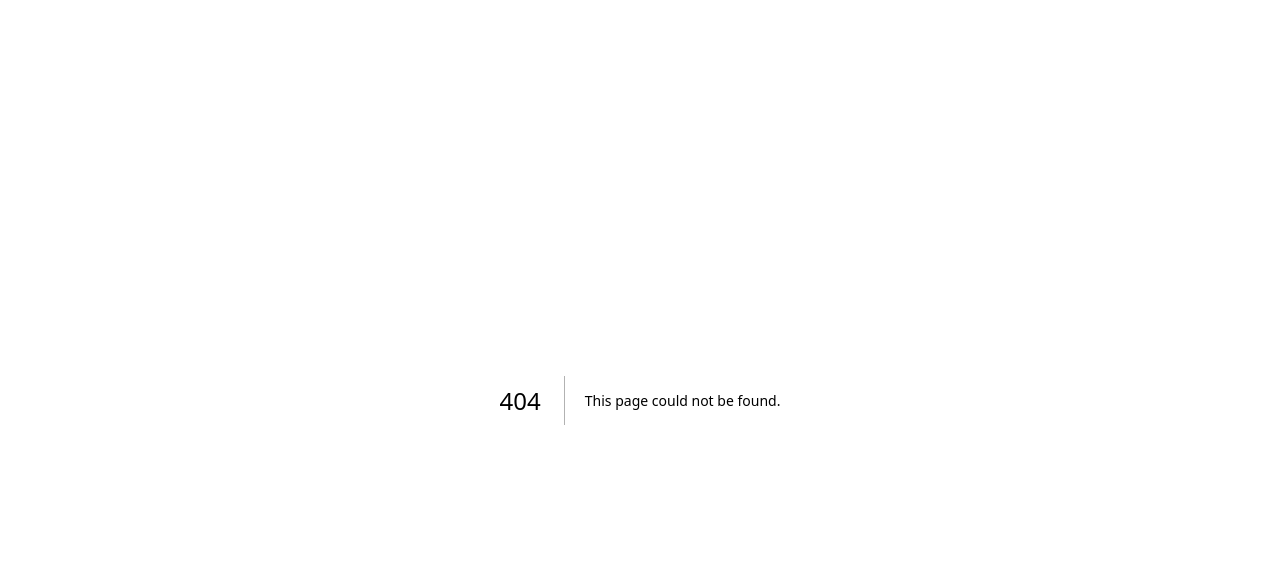
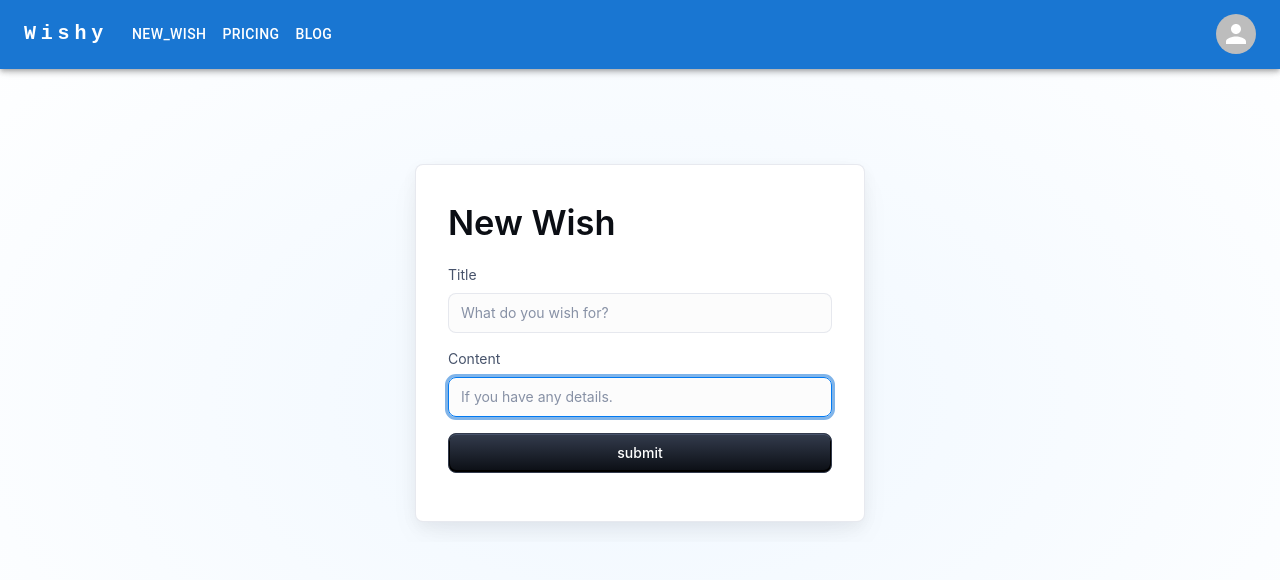
Before and after one commit to kongo-28/wishy_client, a Next.js app: page /new_wish in a window 1280 px wide. Before the commit this address had no page. Shown: the top 580 px of the page. Built offline with nearby package versions, Linux system fonts and the light colour scheme.

Commit message:
wish新規投稿機能実装

```diff
--- a/components/ResponsiveAppBar.tsx
+++ b/components/ResponsiveAppBar.tsx
@@ -11,8 +11,9 @@ import Avatar from "@mui/material/Avatar";
 import Button from "@mui/material/Button";
 import Tooltip from "@mui/material/Tooltip";
 import MenuItem from "@mui/material/MenuItem";
+import Link from "next/link";
 
-const pages = ["Products", "Pricing", "Blog"];
+const pages = ["New_Wish", "Pricing", "Blog"];
 const settings = ["Profile", "Account", "Dashboard", "Logout"];
 
 function ResponsiveAppBar() {
@@ -90,7 +91,8 @@ function ResponsiveAppBar() {
               >
                 {pages.map((page) => (
                   <MenuItem key={page} onClick={handleCloseNavMenu}>
-                    <Typography sx={{ textAlign: "center" }}>{page}</Typography>
+                    {/* <Typography sx={{ textAlign: "center" }}>{page}</Typography> */}
+                    <Link href={`/${page.toLowerCase()}`}>{page}</Link>
                   </MenuItem>
                 ))}
               </Menu>
@@ -117,6 +119,7 @@ function ResponsiveAppBar() {
               {pages.map((page) => (
                 <Button
                   key={page}
+                  href={`/${page.toLowerCase()}`}
                   onClick={handleCloseNavMenu}
                   sx={{ my: 2, color: "white", display: "block" }}
                 >
--- /dev/null
+++ b/pages/new_wish.tsx
@@ -0,0 +1,192 @@
+import React, { ChangeEvent, useState } from "react";
+import Box from "@mui/material/Box";
+import Button from "@mui/material/Button";
+import CssBaseline from "@mui/material/CssBaseline";
+import FormLabel from "@mui/material/FormLabel";
+import FormControl from "@mui/material/FormControl";
+import Link from "@mui/material/Link";
+import TextField from "@mui/material/TextField";
+import Typography from "@mui/material/Typography";
+import Stack from "@mui/material/Stack";
+import MuiCard from "@mui/material/Card";
+import { styled } from "@mui/material/styles";
+import AppTheme from "@/components/shared-theme/AppTheme";
+import ColorModeSelect from "@/components/shared-theme/ColorModeSelect";
+import axios from "axios";
+import { useRouter } from "next/router";
+import Cookies from "js-cookie";
+import ResponsiveAppBar from "@/components/ResponsiveAppBar";
+
+const Card = styled(MuiCard)(({ theme }) => ({
+  display: "flex",
+  flexDirection: "column",
+  alignSelf: "center",
+  width: "100%",
+  padding: theme.spacing(4),
+  gap: theme.spacing(2),
+  margin: "auto",
+  [theme.breakpoints.up("sm")]: {
+    maxWidth: "450px",
+  },
+  boxShadow:
+    "hsla(220, 30%, 5%, 0.05) 0px 5px 15px 0px, hsla(220, 25%, 10%, 0.05) 0px 15px 35px -5px",
+  ...theme.applyStyles("dark", {
+    boxShadow:
+      "hsla(220, 30%, 5%, 0.5) 0px 5px 15px 0px, hsla(220, 25%, 10%, 0.08) 0px 15px 35px -5px",
+  }),
+}));
+
+const SignInContainer = styled(Stack)(({ theme }) => ({
+  padding: 20,
+  marginTop: "10vh",
+  "&::before": {
+    content: '""',
+    display: "block",
+    position: "absolute",
+    zIndex: -1,
+    inset: 0,
+    backgroundImage:
+      "radial-gradient(ellipse at 50% 50%, hsl(210, 100%, 97%), hsl(0, 0%, 100%))",
+    backgroundRepeat: "no-repeat",
+    ...theme.applyStyles("dark", {
+      backgroundImage:
+        "radial-gradient(at 50% 50%, hsla(210, 100%, 16%, 0.5), hsl(220, 30%, 5%))",
+    }),
+  },
+}));
+
+export default function NewWish(props: { disableCustomTheme?: boolean }) {
+  const [titleError, setTitleError] = React.useState(false);
+  const [titleErrorMessage, setTitleErrorMessage] = React.useState("");
+  const [open, setOpen] = React.useState(false);
+
+  const [title, setTitle] = useState("");
+  const [content, setContent] = useState("");
+  const router = useRouter();
+
+  const handleSubmit = async (event: React.FormEvent<HTMLFormElement>) => {
+    event.preventDefault();
+    const data = new FormData(event.currentTarget);
+    console.log({
+      title: data.get("title"),
+      content: data.get("content"),
+    });
+    try {
+      await axios.post("http://localhost:3000/wishes", {
+        title: data.get("title"),
+        content: data.get("content"),
+      });
+
+      router.push("/"); //リダイレクト
+    } catch (err) {
+      alert("投稿に失敗しました");
+    }
+  };
+
+  const validateInputs = () => {
+    const title = document.getElementById("title") as HTMLInputElement;
+    const content = document.getElementById("content") as HTMLInputElement;
+
+    let isValid = true;
+
+    if (!title.value) {
+      setTitleError(true);
+      setTitleErrorMessage("Please enter a valid title .");
+      isValid = false;
+    } else {
+      setTitleError(false);
+      setTitleErrorMessage("");
+    }
+
+    return isValid;
+  };
+
+  return (
+    <div>
+      <ResponsiveAppBar />
+      <AppTheme {...props}>
+        <CssBaseline enableColorScheme />
+        <SignInContainer direction="column" justifyContent="space-between">
+          <ColorModeSelect
+            sx={{ position: "fixed", top: "1rem", right: "1rem" }}
+          />
+          <Card variant="outlined">
+            <Typography
+              component="h1"
+              variant="h4"
+              sx={{ width: "100%", fontSize: "clamp(2rem, 10vw, 2.15rem)" }}
+            >
+              New Wish
+            </Typography>
+            <Box
+              component="form"
+              onSubmit={handleSubmit}
+              noValidate
+              sx={{
+                display: "flex",
+                flexDirection: "column",
+                width: "100%",
+                gap: 2,
+              }}
+            >
+              <FormControl>
+                <FormLabel htmlFor="title">Title</FormLabel>
+                <TextField
+                  error={titleError}
+                  helperText={titleErrorMessage}
+                  id="title"
+                  type="title"
+                  name="title"
+                  placeholder="What do you wish for?"
+                  autoComplete="title"
+                  autoFocus
+                  required
+                  fullWidth
+                  variant="outlined"
+                  color={titleError ? "error" : "primary"}
+                  sx={{ ariaLabel: "title" }}
+                  onChange={(e: ChangeEvent<HTMLInputElement>) =>
+                    setTitle(e.target.value)
+                  }
+                />
+              </FormControl>
+              <FormControl>
+                <Box sx={{ display: "flex", justifyContent: "space-between" }}>
+                  <FormLabel htmlFor="content">Content</FormLabel>
+                </Box>
+                <TextField
+                  name="content"
+                  placeholder="If you have any details."
+                  type="content"
+                  id="content"
+                  autoComplete="current-content"
+                  autoFocus
+                  required
+                  fullWidth
+                  variant="outlined"
+                  // color={contentError ? "error" : "primary"}
+                  onChange={(e: ChangeEvent<HTMLInputElement>) =>
+                    setContent(e.target.value)
+                  }
+                />
+              </FormControl>
+
+              <Button
+                type="submit"
+                fullWidth
+                variant="contained"
+                onClick={validateInputs}
+              >
+                submit
+              </Button>
+            </Box>
+
+            <Box
+              sx={{ display: "flex", flexDirection: "column", gap: 2 }}
+            ></Box>
+          </Card>
+        </SignInContainer>
+      </AppTheme>
+    </div>
+  );
+}
```
